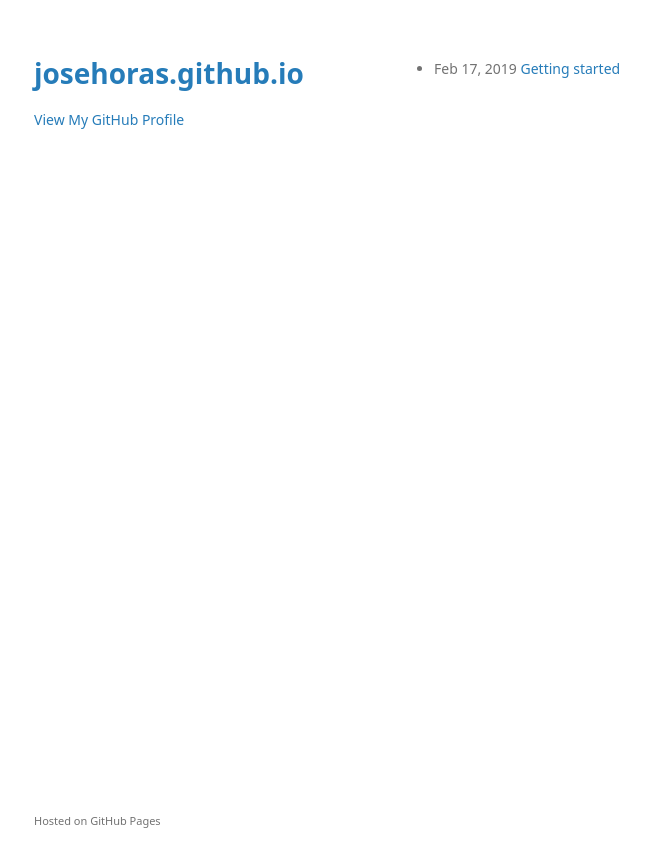
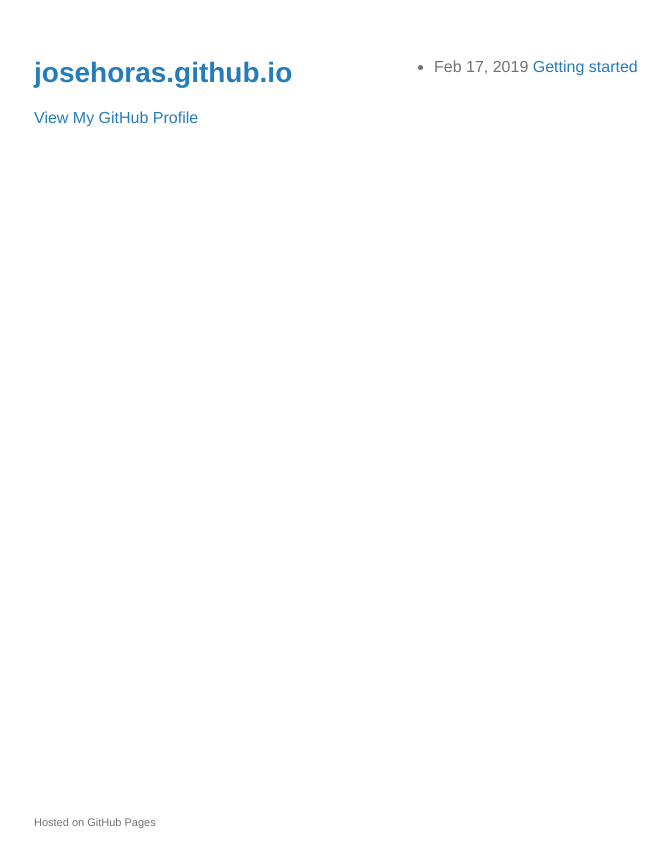
Before and after one commit to josehoras/josehoras.github.io, a Jekyll site: the page built from index.html, in a window 1280 px wide. Shown: the top 868 px of the page, without its empty margins (176-844 px from the left). Built offline with Jekyll 4.4.1, drawn with Linux system fonts in a browser that asks for light colours; the repository's description, which GitHub fills in, is left out.

Commit message:
Update my_stylesheet.css

```diff
--- a/css/my_stylesheet.css
+++ b/css/my_stylesheet.css
@@ -1,7 +1,7 @@
 body {
   background-color: #fff;
   padding:50px;
-  font: 14px/1.5 "Noto Sans", "Helvetica Neue", Helvetica, Arial, sans-serif;
+  font-family: Helvetica, Arial, sans-serif;
   color:#727272;
   font-weight:400;
 }
```
